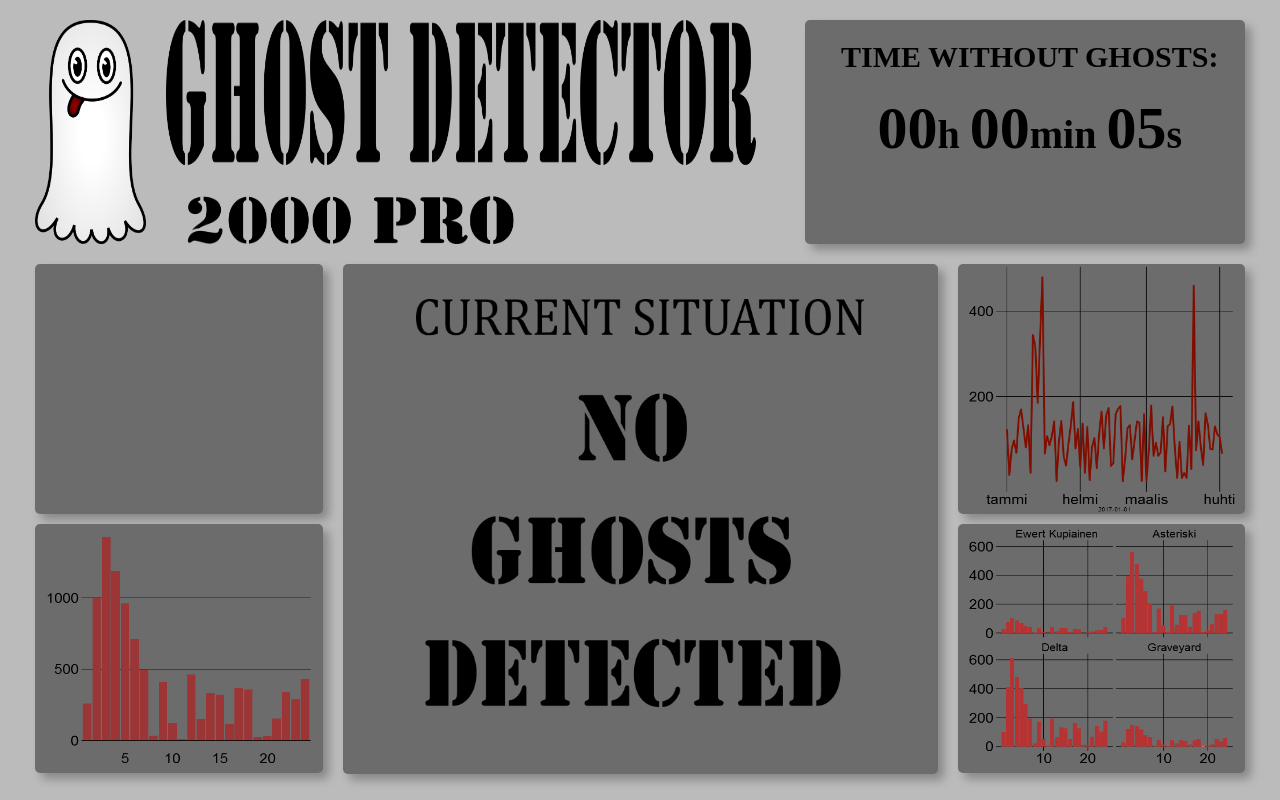
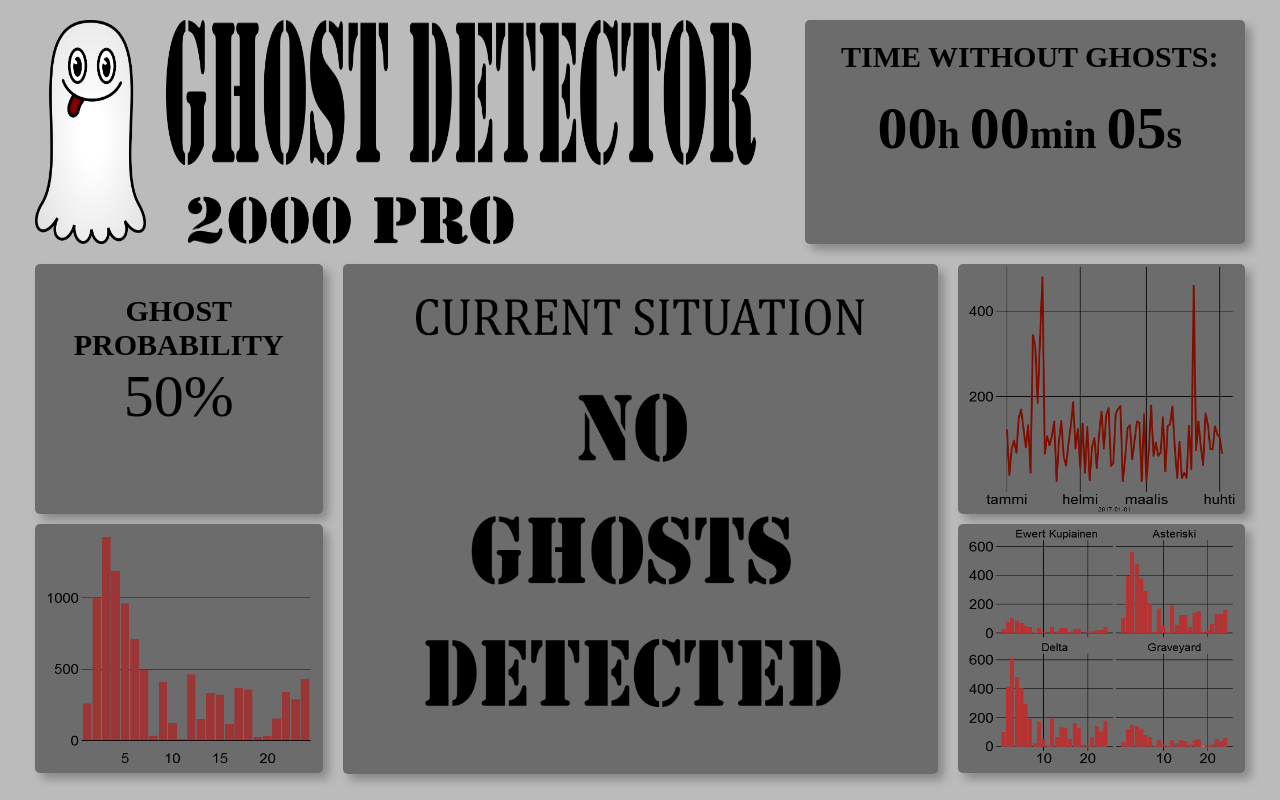
Before and after one commit to KristianRoth/Hackday, a plain HTML site: page ghostDetector.html in a window 1280 px wide. Drawn offline with Linux system fonts and the light colour scheme; no server answers.

Commit message:
percentage chance thing

```diff
--- a/ghostDetector.html
+++ b/ghostDetector.html
@@ -20,6 +20,11 @@
         <div id="bottom">
 		    <div id="left">
 			    	<div class="greyBox square" id="leftTop">
+			    		<div id="colourBack">
+			    			<h1>GHOST PROBABILITY</h1>
+			    			<label id="number"></label>
+			    			<script type="text/javascript" src="prosentti.js"></script>
+			    		</div>
 			    	</div>
 		    		<div class="greyBox square" id="leftBot">
 		    			<img src="Kuvaajat/barPlot.png" alt="LinePlot" height=100% width=97%/>
--- /dev/null
+++ b/prosentti.js
@@ -0,0 +1,14 @@
+var number = 50;
+var colour =71-(number-5)*71/90;
+var numberLabel = document.getElementById("number");
+var seconds=0;
+
+setInterval(setColour,1000);
+
+function setColour(){
+	if (seconds%10===0 ){
+		numberLabel.innerHTML=number+"%";
+
+	}
+	seconds=seconds+1;
+}
--- a/style.css
+++ b/style.css
@@ -97,3 +97,16 @@ h1 {
 	font-size: 30px;
 	text-align: center;
 }
+#colourBack {
+    margin-left: auto;
+    margin-right: auto;
+    display: block;
+    height: 80%;
+    width: auto;
+    padding-top: 10px;
+    text-align: center;
+}
+
+#colourBack h1 {
+	margin-bottom: 0;
+}
```
